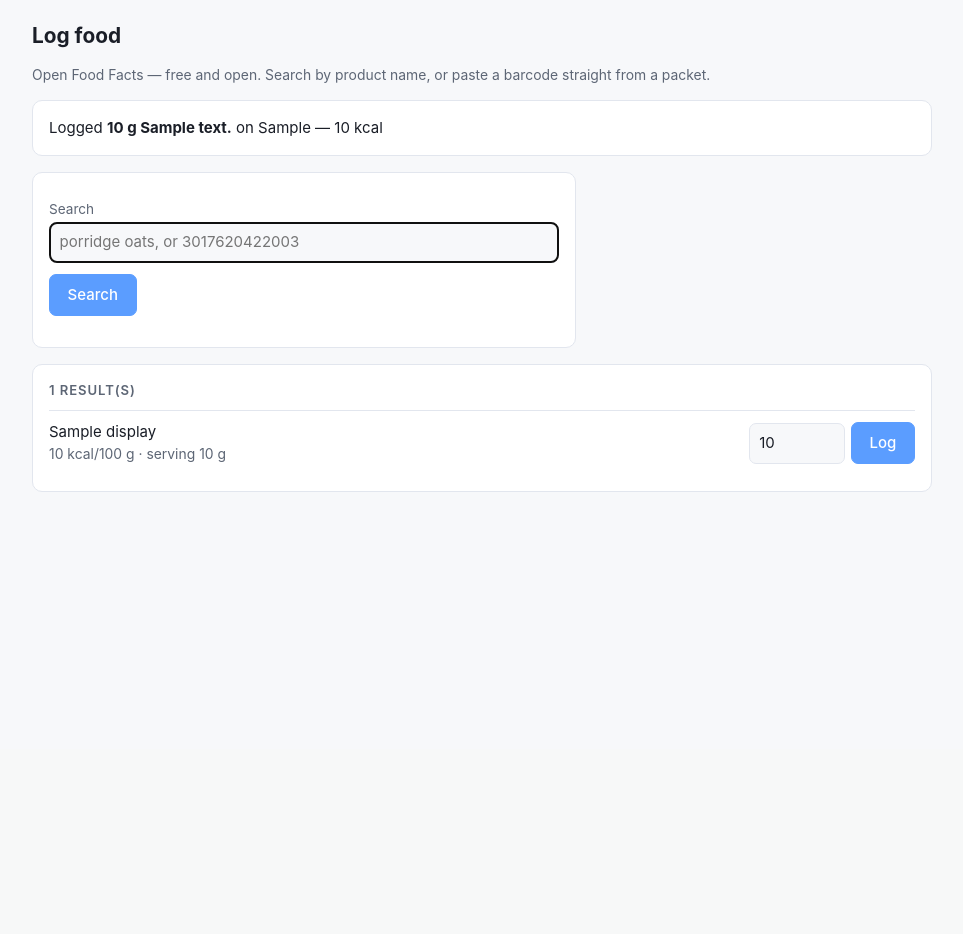
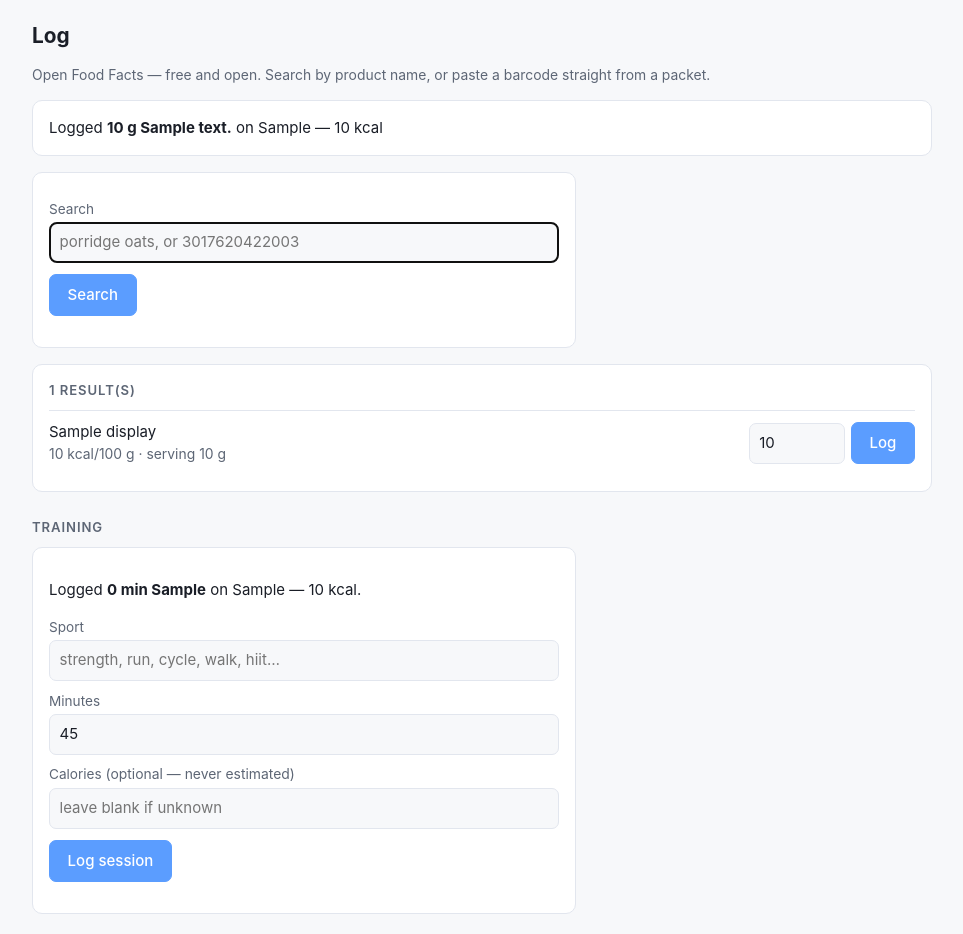
Before and after one commit to abhayKashyap03/fitness-ai, a Python web app: template src/coach/web/templates/food.html in a window 1280 px wide. Shown: the part 51-985 px from the top of the page, without its empty margins (158-1121 px from the left). Before the commit the page ends 543 px from the top, so only its background shows below. Run offline with Jinja, Linux system fonts and the light colour scheme; the template is opened without the code that fills it: most values are stand-ins (such as "Sample title", 1, 10 or a date in 2020).

Commit message:
feat(web): exercise logging on the Log page, completing own logging (P12)
Food logging shipped on the web last commit; training only had a CLI, and
logging a session over SSH is not a training-log feature. The /food page becomes
"Log" and carries both.

Same service seam as the CLI (`services/exercise_log.py`), so the two surfaces
cannot drift.

The calories field is optional and blank means UNKNOWN, not zero (§2.7). When it
is left blank the page says out loud that the session does not count toward
energy balance — no estimate is invented from duration and sport (ADR-0007), and
a user who assumed otherwise would be reading a deficit that is not real.

800 green; ruff + mypy clean. Live-verified through the running app: a session
logged with no calories renders the absence notice and stores kcal_active NULL;
one logged with 320 kcal stores it; 'weights' maps to strength with the original
kept in source_sport_raw.

Co-Authored-By: Claude Opus 5 <noreply@anthropic.com>

```diff
--- a/src/coach/web/templates/food.html
+++ b/src/coach/web/templates/food.html
@@ -1,8 +1,8 @@
 {% extends "base.html" %}
-{% block title %}Coach · Food{% endblock %}
+{% block title %}Coach · Log{% endblock %}
 
 {% block content %}
-<h1>Log food</h1>
+<h1>Log</h1>
 <p class="note">Open Food Facts — free and open. Search by product name, or paste
   a barcode straight from a packet.</p>
 
@@ -52,4 +52,26 @@
   </div>
   {% endif %}
 {% endif %}
+
+<h2 style="margin-top:1.6rem">Training</h2>
+<div class="card" style="max-width:34rem">
+  {% if logged_exercise %}
+  <p>Logged <strong>{{ logged_exercise.duration_s // 60 }} min {{ logged_exercise.sport_type }}</strong>
+     on {{ logged_exercise.day_key }}{% if logged_exercise.kcal is not none %} — {{ logged_exercise.kcal|round(0)|int }} kcal{% endif %}.</p>
+  {% if logged_exercise.kcal is none %}
+  {# Absence said out loud (§2.7). No estimate is invented from duration + sport
+     (ADR-0007), so the user should know this session is not in the day's balance. #}
+  <p class="note">No calories recorded — this session does not count toward energy balance.</p>
+  {% endif %}
+  {% endif %}
+  <form method="post" action="/exercise">
+    <label for="sport">Sport</label>
+    <input id="sport" name="sport" placeholder="strength, run, cycle, walk, hiit…" required>
+    <label for="minutes">Minutes</label>
+    <input id="minutes" name="minutes" type="number" min="1" step="1" value="45" required>
+    <label for="ex_kcal">Calories <span class="note">(optional — never estimated)</span></label>
+    <input id="ex_kcal" name="kcal" type="number" min="0" step="1" placeholder="leave blank if unknown">
+    <p style="margin-top:.7rem"><button type="submit">Log session</button></p>
+  </form>
+</div>
 {% endblock %}
```
Also changed, not shown: src/coach/web/app.py (+48 -1 lines).
